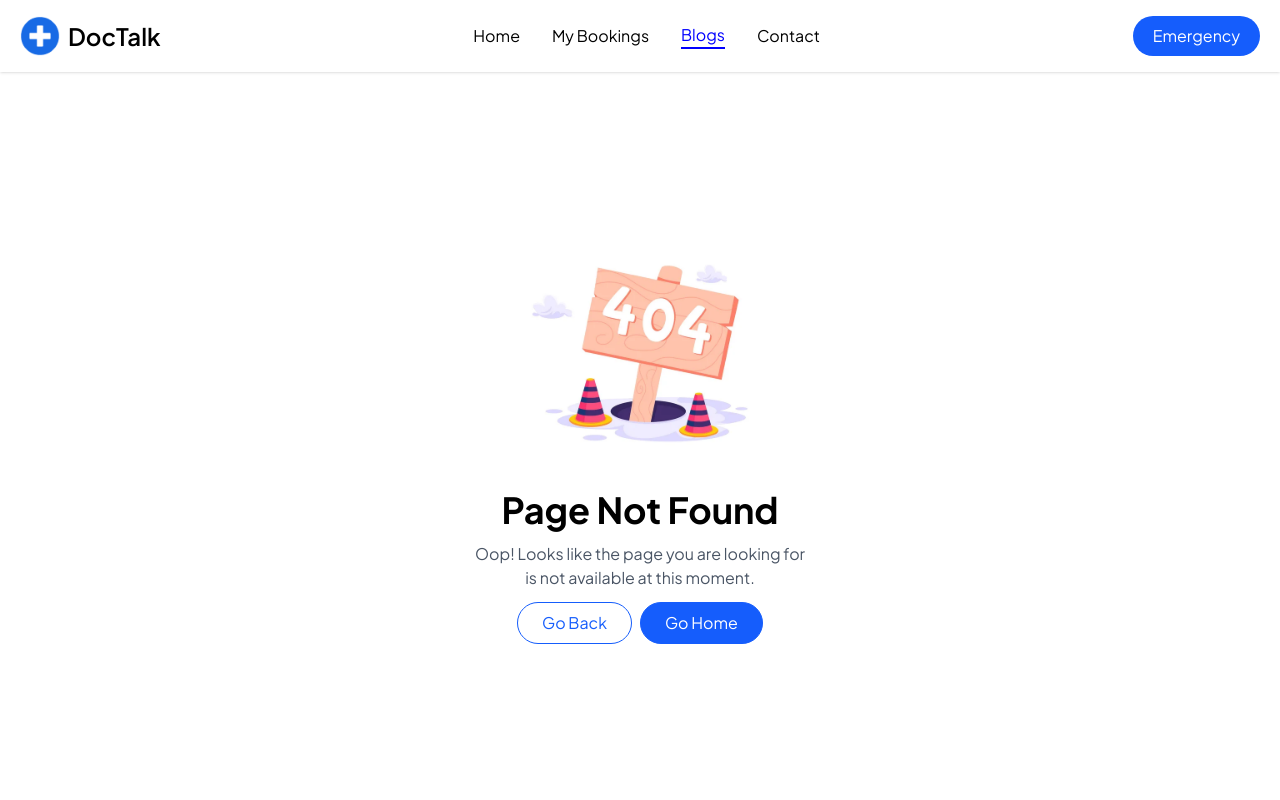
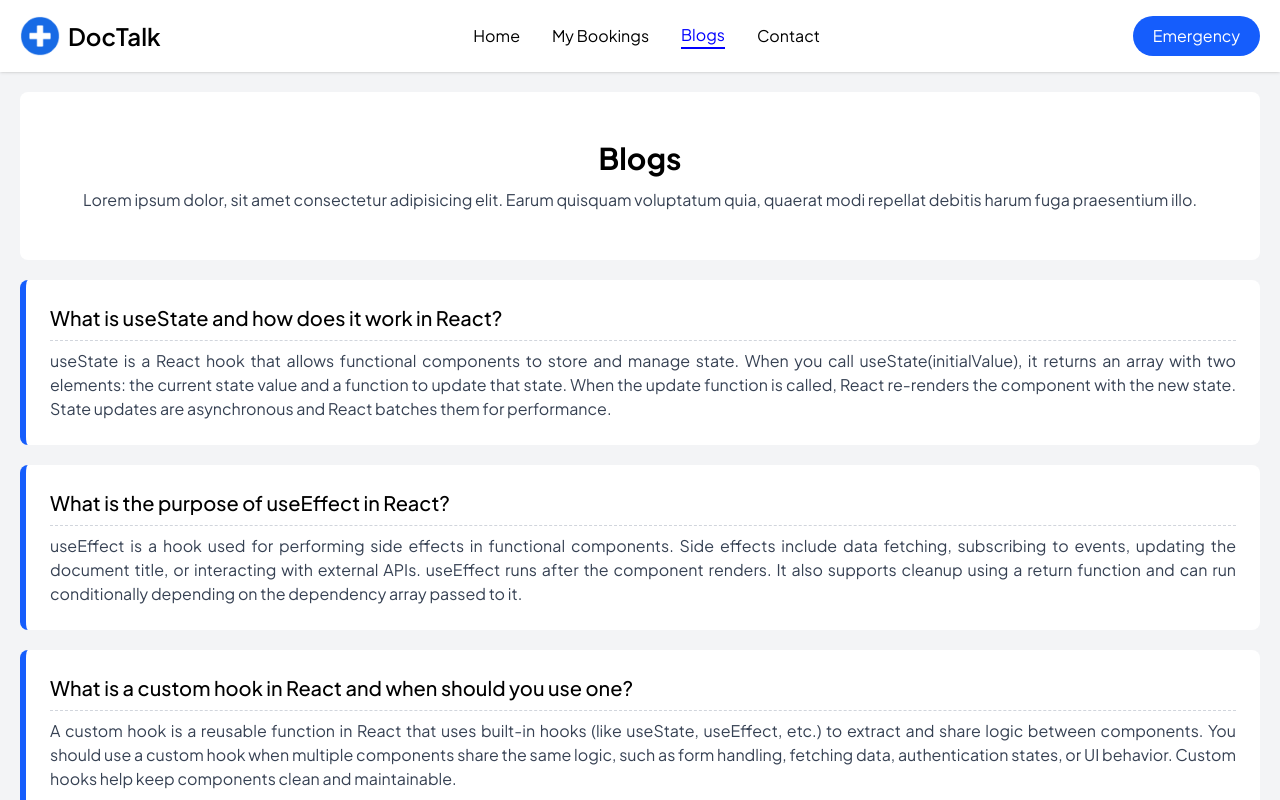
Before and after one commit to jubayerAshrafMahin/Doc-Talk, a React (Vite) app: page /blogs in a window 1280 px wide. Before the commit this address had no page. Shown: the top 800 px of the page. Built offline with nearby package versions, Linux system fonts and the light colour scheme.

Commit message:
Completed the Blogs page

```diff
--- a/public/Blogs.json
+++ b/public/Blogs.json
@@ -1,5 +1,4 @@
-{
-  "questions": [
+[
     {
       "id": 1,
       "question": "What is useState and how does it work in React?",
@@ -22,8 +21,7 @@
     },
     {
       "id": 5,
-      "question": "Tell us something about useFormStatus() (explore and explain)",
+      "question": "Tell us something about useFormStatus()",
       "answer": "useFormStatus() is a React hook from the React DOM form actions API (introduced with React Server Components). It provides the status of a form submission inside a <form> component that uses server actions or async functions. It returns states like pending, data, and method, allowing you to show UI feedback such as loading spinners or disable buttons during form submission. It is especially useful in server-side form handling workflows in modern React frameworks like Next.js."
     }
   ]
-}
--- /dev/null
+++ b/src/Components/BlogCard/BlogCard.jsx
@@ -0,0 +1,12 @@
+import React from 'react';
+
+const BlogCard = ({blog}) => {
+    return (
+        <div className='rounded-lg py-4 px-6 border-l-6 border-blue-600 bg-white mb-5'>
+            <h1 className='text-xl font-medium border-b border-dashed border-gray-300 py-2'>{blog.question}</h1>
+            <p className='py-2 text-justify text-gray-700'>{blog.answer}</p>
+       </div>
+    );
+};
+
+export default BlogCard;
--- /dev/null
+++ b/src/Pages/Blogs/Blogs.jsx
@@ -0,0 +1,25 @@
+//Blogs.jsx
+import React, { use } from 'react';
+import BlogCard from '../../Components/BlogCard/BlogCard';
+
+const Blogs = ({ blogsPromise }) => {
+
+    const blogs = use(blogsPromise);
+    console.log(blogs);
+
+    return (
+        <div className='max-w-7xl mx-auto mt-5 pb-20'>
+            <div className='bg-white rounded-lg py-12 px-5 content-center text-center mb-5'>
+                <h1 className='text-3xl font-bold mb-3'>Blogs</h1>
+                <p className='text-gray-700'>Lorem ipsum dolor, sit amet consectetur adipisicing elit. Earum quisquam voluptatum quia, quaerat modi repellat debitis harum fuga praesentium illo.</p>
+            </div>
+            <div>
+                {
+                    blogs.map(blog=><BlogCard key={blog.id} blog={blog}></BlogCard>)
+                }
+            </div>
+        </div>
+    );
+};
+
+export default Blogs;
--- a/src/Pages/Doctor/Doctor.jsx
+++ b/src/Pages/Doctor/Doctor.jsx
@@ -8,6 +8,7 @@ import { showFailureToast } from '../../Utils/showToast';
 const Doctor = ({ doctorsPromise }) => {
 
     const [toastShowing, setToastShowing] = useContext(ToastContext);
+    console.log(toastShowing);
     const navigate = useNavigate();
     const doctors = use(doctorsPromise);
     const { reg } = useParams();
@@ -28,7 +29,7 @@ const Doctor = ({ doctorsPromise }) => {
     return (
         <div className='max-w-7xl mx-auto pt-5 pb-20 mb-5 '>
             <div className='bg-white rounded-lg py-12 px-5 content-center text-center mb-5'>
-                <h1 className='text-3xl font-bold mb-3'>Doctor's Profile</h1>
+                <h1 className='text-3xl font-bold mb-3'>Doctor's Profile Details</h1>
                 <p className='text-gray-700'>Lorem ipsum dolor, sit amet consectetur adipisicing elit. Earum quisquam voluptatum quia, quaerat modi repellat debitis harum fuga praesentium illo.</p>
             </div>
             <div>
--- a/src/Pages/MyBookings/MyBookings.jsx
+++ b/src/Pages/MyBookings/MyBookings.jsx
@@ -7,6 +7,7 @@ import { getAppointment } from '../../Utils/addAppointment';
 
 const MyBookings = ({ doctorsPromise }) => {
     const doctors = use(doctorsPromise);
+    console.log(doctors);
     const [toastShowing, setToastShowing] = useContext(ToastContext);
     const appointment = getAppointment();
     useEffect(() => {
@@ -19,7 +20,7 @@ const MyBookings = ({ doctorsPromise }) => {
 
     document.title = "DocTalk | My Bookings"
     return (
-        <div className='min-h-screen max-w-7xl mx-auto content-center text-center'>
+        <div className='max-w-7xl mx-auto content-center text-center'>
             <ToastContainer
                 position="top-right"
                 autoClose={5000}
--- a/src/Pages/PageNotFound/PageNotFound.jsx
+++ b/src/Pages/PageNotFound/PageNotFound.jsx
@@ -1,10 +1,12 @@
 import React from 'react';
 import pageNotFound2 from '../../assets/404_page_not_found_2.jpg';
 import Navbar from '../../Components/Navbar/Navbar';
+import { useNavigate } from 'react-router';
 
 
 const PageNotFound = () => {
 
+    const navigate = useNavigate();
     document.title = "DocTalk | Page not found";
     return (
         <div className='min-h-screen flex flex-col'>
@@ -13,8 +15,8 @@ const PageNotFound = () => {
                 <img src={pageNotFound2} alt="Error Image" className='mx-auto mb-3 w-[250px] rounded-xl' />
                 <p className='text-4xl font-bold mb-3'>Page Not Found</p>
                 <p className='text-base font-normal text-gray-600 lh-1 mb-3'>Oop! Looks like the page you are looking for<br /> is not available at this moment.</p>
-                <button className='px-6 py-2 rounded-full text-blue-600 border border-blue-600 mr-2 cursor-pointer'>Go Back</button>
-                <button className='px-6 py-2 rounded-full bg-blue-600 text-white border border-blue-600 cursor-pointer'>Go Home</button>
+                <button className='px-6 py-2 rounded-full text-blue-600 border border-blue-600 mr-2 cursor-pointer' onClick={()=>navigate(-1)}>Go Back</button>
+                <button className='px-6 py-2 rounded-full bg-blue-600 text-white border border-blue-600 cursor-pointer' onClick={()=>navigate('/')}>Go Home</button>
             </div>
         </div>
     );
--- a/src/Pages/Root/Root.jsx
+++ b/src/Pages/Root/Root.jsx
@@ -13,10 +13,10 @@ const Root = () => {
 
     return (
         <div>
-            <Navbar></Navbar>
-            <div className='bg-gray-100 px-5'>
+            <div className='bg-gray-100 min-h-screen'>
+                <Navbar></Navbar>
                 <Suspense fallback={
-                <div className="text-center min-h-screen flex flex-col items-center justify-center gap-1">
+                <div className="text-center flex flex-col items-center justify-center gap-1 min-h-screen">
                 <DNA
                 visible={true}
                 height="70"
@@ -28,7 +28,9 @@ const Root = () => {
                 <p className="text-sm">Loading...</p>
                 </div>}>
                     <ToastContext.Provider value={[toastShowing, setToastShowing]}>
-                        <Outlet ></Outlet>
+                        <div className='px-5'>
+                            <Outlet ></Outlet>
+                        </div>
                     </ToastContext.Provider>
                 </Suspense>
             </div>
--- a/src/Routes/routes.jsx
+++ b/src/Routes/routes.jsx
@@ -6,8 +6,10 @@ import Home from "../Pages/Home/Home";
 import Doctor from "../Pages/Doctor/Doctor";
 import PageNotFound from "../Pages/PageNotFound/PageNotFound";
 import MyBookings from "../Pages/MyBookings/MyBookings";
+import Blogs from "../Pages/Blogs/Blogs";
 
 const doctorsPromise = fetch('/DoctorsData.json').then(res => res.json());
+const blogsPromise = fetch('/Blogs.json').then(res=>res.json());
 
 
 export const router = createBrowserRouter([
@@ -26,6 +28,10 @@ export const router = createBrowserRouter([
             {
                 path: '/my-bookings',
                 element: <MyBookings doctorsPromise={doctorsPromise}></MyBookings>
+            },
+            {
+                path: '/blogs',
+                element: <Blogs blogsPromise={blogsPromise}></Blogs>
             }
         ]
     },
```
